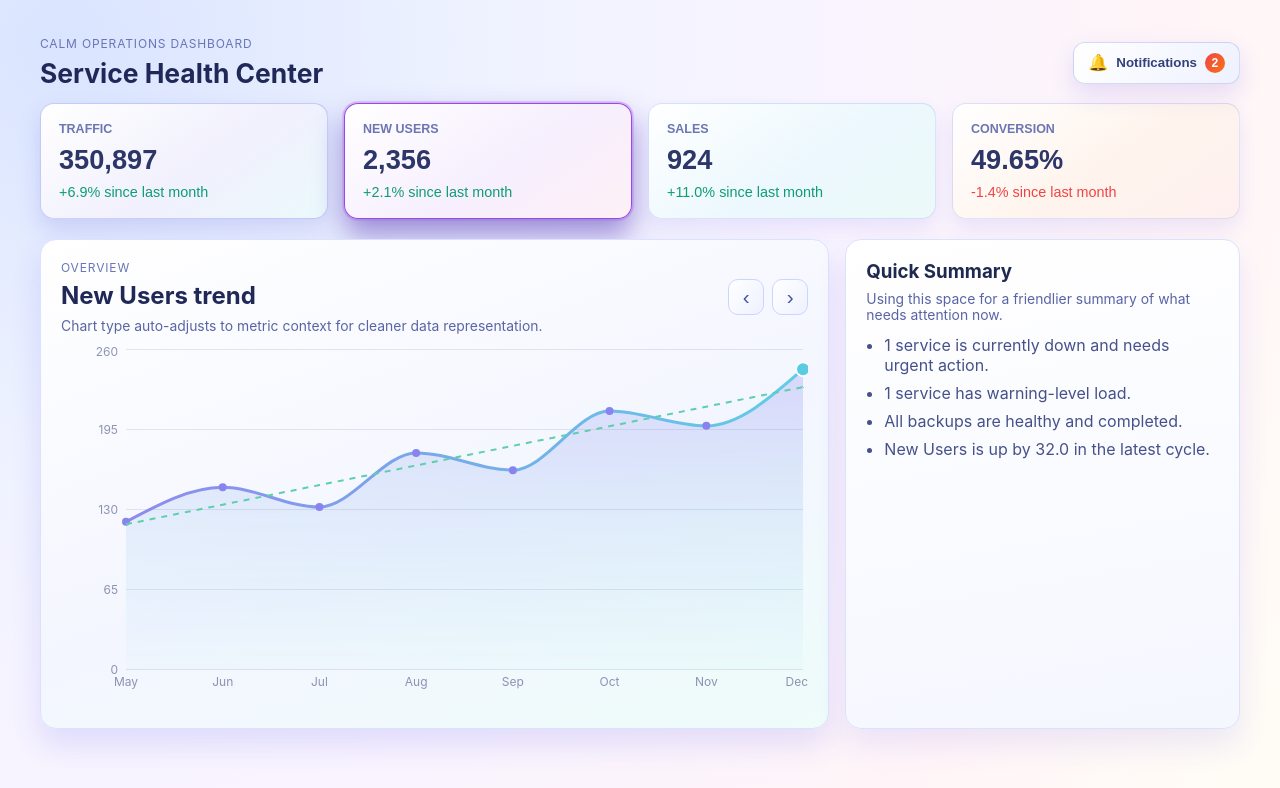
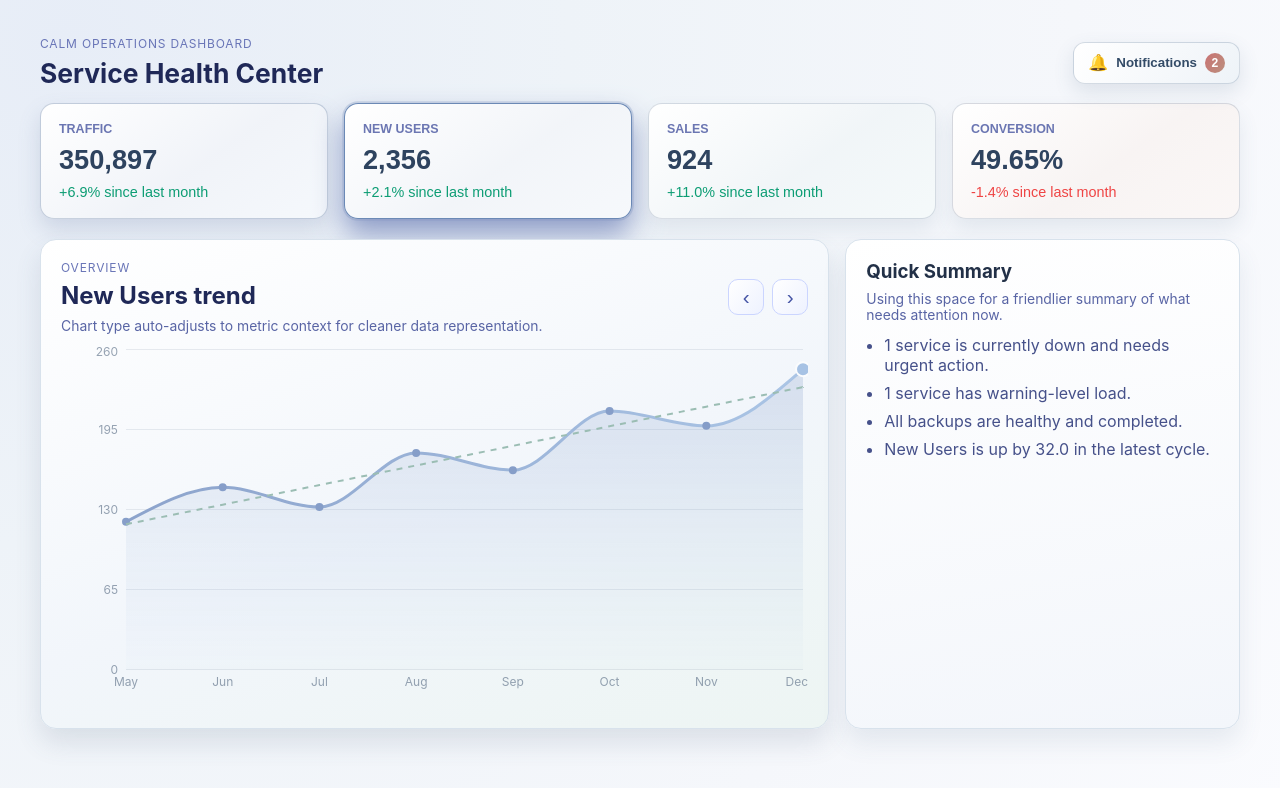
Before and after one commit to AtulPatle123/sc-dashboard, a React (Vite) app: page / in a window 1280 px wide. Shown: the top 788 px of the page. Built offline with nearby package versions, Linux system fonts and the light colour scheme.

Commit message:
Refine dashboard palette and stack notifications

```diff
--- a/src/App.tsx
+++ b/src/App.tsx
@@ -71,8 +71,8 @@ const fetchDashboardData = async (): Promise<DashboardMetric[]> => {
       valueLabel: '350,897',
       growth: '+6.9%',
       positive: true,
-      color: '#4F46E5',
-      secondaryColor: '#06B6D4',
+      color: '#4C6FAE',
+      secondaryColor: '#7FA7D8',
       chartKind: 'area',
       chart: [
         { month: 'May', value: 120 },
@@ -91,8 +91,8 @@ const fetchDashboardData = async (): Promise<DashboardMetric[]> => {
       valueLabel: '2,356',
       growth: '+2.1%',
       positive: true,
-      color: '#9333EA',
-      secondaryColor: '#EC4899',
+      color: '#5E7FB1',
+      secondaryColor: '#8FB0D6',
       chartKind: 'bar',
       chart: [
         { month: 'May', value: 380 },
@@ -111,8 +111,8 @@ const fetchDashboardData = async (): Promise<DashboardMetric[]> => {
       valueLabel: '924',
       growth: '+11.0%',
       positive: true,
-      color: '#0EA5E9',
-      secondaryColor: '#14B8A6',
+      color: '#4D86A4',
+      secondaryColor: '#7DB9C4',
       chartKind: 'line',
       chart: [
         { month: 'May', value: 58 },
@@ -131,8 +131,8 @@ const fetchDashboardData = async (): Promise<DashboardMetric[]> => {
       valueLabel: '49.65%',
       growth: '-1.4%',
       positive: false,
-      color: '#F97316',
-      secondaryColor: '#EF4444',
+      color: '#A6736A',
+      secondaryColor: '#C89A92',
       chartKind: 'line',
       chart: [
         { month: 'May', value: 44 },
@@ -248,7 +248,7 @@ const buildCompositionData = (selected: DashboardMetric | undefined, latestPoint
   return [
     { name: 'Healthy', value: healthy, color: selected.color },
     { name: 'Warning', value: warning, color: selected.secondaryColor },
-    { name: 'Critical', value: critical, color: '#F43F5E' }
+    { name: 'Critical', value: critical, color: '#C38A88' }
   ];
 };
 
@@ -425,14 +425,14 @@ export const App = () => {
                           </linearGradient>
                         </defs>
 
-                        <CartesianGrid stroke="rgba(67, 76, 120, 0.2)" vertical={false} />
-                        <XAxis dataKey="month" tick={{ fill: '#545c8a', fontSize: 12 }} axisLine={false} tickLine={false} />
-                        <YAxis tick={{ fill: '#545c8a', fontSize: 12 }} axisLine={false} tickLine={false} />
+                        <CartesianGrid stroke="rgba(91, 112, 136, 0.2)" vertical={false} />
+                        <XAxis dataKey="month" tick={{ fill: '#5f7289', fontSize: 12 }} axisLine={false} tickLine={false} />
+                        <YAxis tick={{ fill: '#5f7289', fontSize: 12 }} axisLine={false} tickLine={false} />
 
                         <Tooltip
                           contentStyle={{
                             borderRadius: 12,
-                            border: '1px solid rgba(135, 146, 214, 0.45)',
+                            border: '1px solid rgba(135, 157, 182, 0.45)',
                             backgroundColor: '#ffffff',
                             color: '#1f294f'
                           }}
@@ -458,7 +458,7 @@ export const App = () => {
                         <Line
                           type="monotone"
                           dataKey="bestFit"
-                          stroke="#10B981"
+                          stroke="#6D9F8E"
                           strokeWidth={2}
                           strokeDasharray="6 6"
                           dot={false}
@@ -567,13 +567,13 @@ export const App = () => {
                     <div className="chart-wrap">
                       <ResponsiveContainer width="100%" height={290}>
                         <ComposedChart data={selectedChart}>
-                          <CartesianGrid stroke="rgba(67, 76, 120, 0.2)" vertical={false} />
-                          <XAxis dataKey="month" tick={{ fill: '#545c8a', fontSize: 12 }} axisLine={false} tickLine={false} />
-                          <YAxis tick={{ fill: '#545c8a', fontSize: 12 }} axisLine={false} tickLine={false} />
+                          <CartesianGrid stroke="rgba(91, 112, 136, 0.2)" vertical={false} />
+                          <XAxis dataKey="month" tick={{ fill: '#5f7289', fontSize: 12 }} axisLine={false} tickLine={false} />
+                          <YAxis tick={{ fill: '#5f7289', fontSize: 12 }} axisLine={false} tickLine={false} />
                           <Tooltip
                             contentStyle={{
                               borderRadius: 12,
-                              border: '1px solid rgba(135, 146, 214, 0.45)',
+                              border: '1px solid rgba(135, 157, 182, 0.45)',
                               backgroundColor: '#ffffff',
                               color: '#1f294f'
                             }}
@@ -584,7 +584,7 @@ export const App = () => {
                           {selected?.chartKind !== 'bar' && (
                             <Area type="monotone" dataKey="value" fill={selected?.color} fillOpacity={0.18} stroke={selected?.color} strokeWidth={3} />
                           )}
-                          <Line type="monotone" dataKey="bestFit" stroke="#10B981" strokeWidth={2} strokeDasharray="6 6" dot={false} />
+                          <Line type="monotone" dataKey="bestFit" stroke="#6D9F8E" strokeWidth={2} strokeDasharray="6 6" dot={false} />
                           {latestPoint && (
                             <ReferenceDot
                               x={latestPoint.month}
@@ -615,7 +615,7 @@ export const App = () => {
                         <Tooltip
                           contentStyle={{
                             borderRadius: 12,
-                            border: '1px solid rgba(135, 146, 214, 0.45)',
+                            border: '1px solid rgba(135, 157, 182, 0.45)',
                             backgroundColor: '#ffffff',
                             color: '#1f294f'
                           }}
--- a/src/styles.css
+++ b/src/styles.css
@@ -1,7 +1,7 @@
 :root {
   font-family: Inter, system-ui, -apple-system, BlinkMacSystemFont, 'Segoe UI', sans-serif;
-  color: #1f294f;
-  background: radial-gradient(circle at 5% 5%, #d9e4ff 0%, #eef2ff 28%, #f9f4ff 54%, #fff5f8 78%, #fffdf5 100%);
+  color: #223047;
+  background: radial-gradient(circle at 5% 5%, #e7edf7 0%, #eef3f8 35%, #f5f7fb 70%, #fafbfe 100%);
 }
 
 * {
@@ -34,23 +34,23 @@ h1 {
 }
 
 .notification-button {
-  border: 1px solid rgba(98, 111, 204, 0.25);
-  background: linear-gradient(125deg, #ffffff 0%, #eef2ff 100%);
+  border: 1px solid rgba(103, 126, 153, 0.28);
+  background: linear-gradient(125deg, #ffffff 0%, #eef3f8 100%);
   border-radius: 12px;
   padding: 10px 14px;
-  color: #33407a;
+  color: #334b67;
   font-weight: 700;
   cursor: pointer;
   display: inline-flex;
   align-items: center;
   gap: 8px;
-  box-shadow: 0 10px 24px rgba(79, 70, 229, 0.15);
+  box-shadow: 0 8px 20px rgba(74, 96, 125, 0.14);
   transition: transform 180ms ease, box-shadow 180ms ease;
 }
 
 .notification-button:hover {
   transform: translateY(-1px);
-  box-shadow: 0 14px 26px rgba(79, 70, 229, 0.24);
+  box-shadow: 0 12px 24px rgba(74, 96, 125, 0.2);
 }
 
 .notification-icon {
@@ -63,37 +63,39 @@ h1 {
   border-radius: 999px;
   display: inline-grid;
   place-items: center;
-  background: linear-gradient(125deg, #ef4444 0%, #f97316 100%);
+  background: linear-gradient(125deg, #c97373 0%, #bb8f7e 100%);
   color: #fff;
   font-size: 0.76rem;
   padding: 0 6px;
 }
 
 .notification-panel {
-  display: grid;
-  grid-template-columns: repeat(3, minmax(0, 1fr));
-  gap: 12px;
+  display: flex;
+  flex-direction: column;
+  gap: 10px;
+  width: min(100%, 460px);
+  margin-left: auto;
   margin-bottom: 14px;
 }
 
 .notification-item {
-  background: #ffffff;
+  background: linear-gradient(160deg, #ffffff 0%, #f6f8fb 100%);
   border-radius: 14px;
   padding: 12px;
-  border: 1px solid #dde3ff;
-  box-shadow: 0 10px 20px rgba(63, 72, 134, 0.08);
+  border: 1px solid #d7e0ea;
+  box-shadow: 0 8px 16px rgba(75, 93, 118, 0.08);
 }
 
 .notification-item.down {
-  border-left: 6px solid #f43f5e;
+  border-left: 6px solid #c57a7a;
 }
 
 .notification-item.warn {
-  border-left: 6px solid #f59e0b;
+  border-left: 6px solid #c2a06f;
 }
 
 .notification-item.ok {
-  border-left: 6px solid #10b981;
+  border-left: 6px solid #6ea293;
 }
 
 .notification-row {
@@ -132,15 +134,15 @@ h1 {
 }
 
 .metric-card {
-  border: 1px solid rgba(115, 133, 240, 0.22);
+  border: 1px solid rgba(118, 138, 162, 0.28);
   padding: 18px;
   border-radius: 14px;
   background: linear-gradient(145deg, #ffffff 0%, color-mix(in srgb, var(--accent) 8%, #ffffff) 55%, color-mix(in srgb, var(--accent-2) 8%, #ffffff) 100%);
-  color: #2c3668;
+  color: #2e435f;
   text-align: left;
   cursor: pointer;
   transition: transform 220ms ease, box-shadow 220ms ease, border-color 220ms ease;
-  box-shadow: 0 10px 20px rgba(79, 70, 229, 0.1);
+  box-shadow: 0 10px 20px rgba(71, 94, 123, 0.1);
 }
 
 .metric-card:hover {
@@ -189,18 +191,18 @@ h1 {
 
 .overview-card {
   border-radius: 16px;
-  background: linear-gradient(160deg, #ffffff 0%, #f4f6ff 55%, #eefcfa 100%);
+  background: linear-gradient(160deg, #ffffff 0%, #f2f6fb 55%, #edf5f3 100%);
   padding: 20px;
-  box-shadow: 0 16px 30px rgba(79, 70, 229, 0.14);
-  border: 1px solid #dbe2ff;
+  box-shadow: 0 14px 26px rgba(71, 94, 123, 0.14);
+  border: 1px solid #d8e2ec;
 }
 
 .side-insights {
   border-radius: 16px;
-  background: linear-gradient(170deg, #ffffff 0%, #f5f7ff 100%);
+  background: linear-gradient(170deg, #ffffff 0%, #f3f6fb 100%);
   padding: 20px;
-  border: 1px solid #dbe2ff;
-  box-shadow: 0 16px 30px rgba(79, 70, 229, 0.1);
+  border: 1px solid #d8e2ec;
+  box-shadow: 0 14px 24px rgba(71, 94, 123, 0.1);
 }
 
 .side-insights h3 {
```
